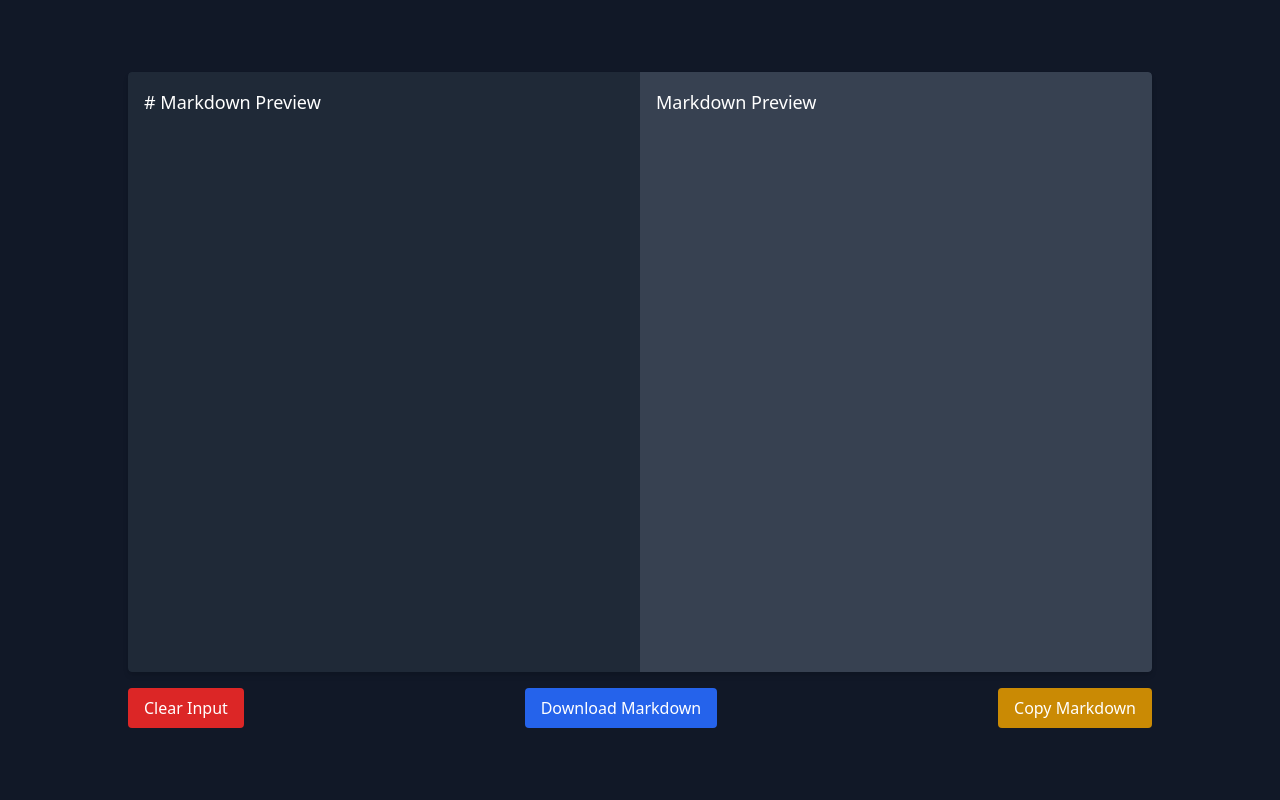
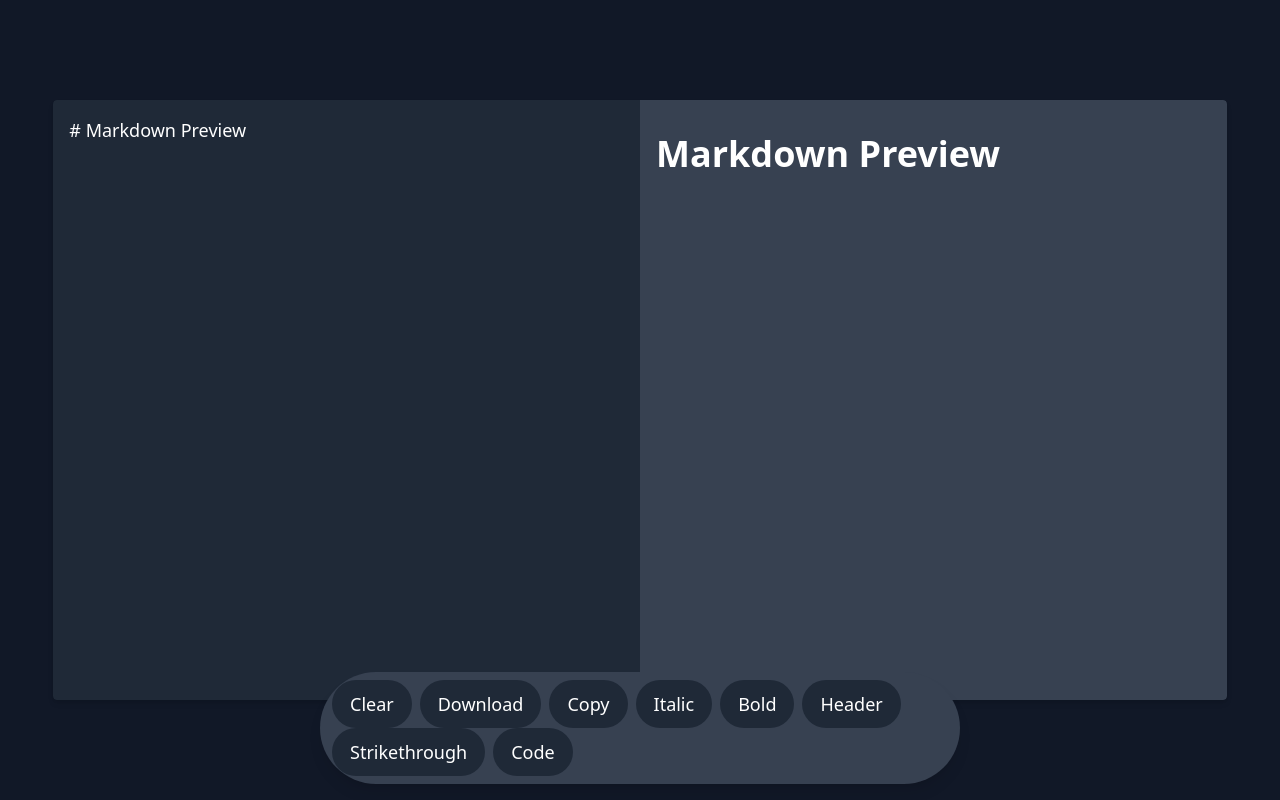
Before and after one commit to lohitkolluri/QuickMark-Preview, a Next.js app: page / in a window 1280 px wide. Built offline with nearby package versions, Linux system fonts and the light colour scheme.

Commit message:
🩹 Fix Markdown and Modify Ui

```diff
--- a/package.json
+++ b/package.json
@@ -9,10 +9,12 @@
     "lint": "next lint"
   },
   "dependencies": {
+    "@tailwindcss/typography": "^0.5.10",
     "next": "14.1.4",
     "react": "^18",
     "react-dom": "^18",
     "react-markdown": "^9.0.1",
+    "rehype-raw": "^7.0.0",
     "remark-gfm": "^4.0.0",
     "styled-components": "^6.1.8"
   },
--- /dev/null
+++ b/src/components/Navbar.jsx
@@ -0,0 +1,31 @@
+import React from 'react';
+
+const Navbar = ({ buttons }) => {
+  return (
+    <div className="fixed bottom-4 left-1/2 transform -translate-x-1/2 flex justify-center space-x-4">
+      <div className="navbar-container rounded-full bg-gray-900 p-2 shadow-lg" style={{ backgroundColor: '#374151' }}>
+        {buttons.map((button, index) => (
+          <button
+            key={index}
+            className="navbar-button transition-colors duration-300 hover:bg-gray-800 hover:text-white focus:outline-none focus:ring focus:ring-gray-300 text-lg"
+            style={{
+              backgroundColor: button.color === 'white' ? '#1F2937' : '#1F2937',
+              color: 'white',
+              padding: '10px 18px',
+              borderRadius: '999px',
+              cursor: 'pointer',
+              transition: 'background-color 0.3s',
+              margin: '0 4px',
+            }}
+            onClick={button.onClick}
+            aria-label={button.label}
+          >
+            {button.label}
+          </button>
+        ))}
+      </div>
+    </div>
+  );
+};
+
+export default Navbar;
--- /dev/null
+++ b/src/pages/Markdown.js
@@ -0,0 +1,142 @@
+import React, { useState, useRef } from 'react';
+import ReactMarkdown from 'react-markdown';
+import gfm from 'remark-gfm';
+import Navbar from '../components/Navbar';
+import rehypeRaw from 'rehype-raw';
+
+const Markdown = () => {
+  const initialMarkdown = `# Markdown Preview`;
+
+  const [markdown, setMarkdown] = useState(initialMarkdown);
+  const [isNavbarOpen, setIsNavbarOpen] = useState(false);
+  const textareaRef = useRef(null);
+
+  const handleChange = (e) => {
+    setMarkdown(e.target.value.replace(/\n/g, '  \n'));
+  };
+
+  const insertTextAtCursor = (text) => {
+    const { current } = textareaRef;
+    if (current) {
+      const { selectionStart, selectionEnd } = current;
+      const newText = current.value.substring(0, selectionStart) + text + current.value.substring(selectionEnd);
+      setMarkdown(newText);
+      current.focus();
+      current.selectionStart = current.selectionEnd = selectionStart + text.length;
+    }
+  };
+
+  const applyFormatting = (format) => {
+    switch (format) {
+      case 'italic':
+        insertTextAtCursor('*italic text* ');
+        break;
+      case 'bold':
+        insertTextAtCursor('**bold text** ');
+        break;
+      case 'header':
+        insertTextAtCursor('# Header ');
+        break;
+      case 'strikethrough':
+        insertTextAtCursor('~~strikethrough text~~ ');
+        break;
+      case 'code':
+        insertTextAtCursor('`language\n// code block\n`');
+        break;
+      default:
+        break;
+    }
+  };
+
+  const applySelectedFormatting = (format) => {
+    const { current } = textareaRef;
+    if (current) {
+      const { selectionStart, selectionEnd } = current;
+      const selectedText = current.value.substring(selectionStart, selectionEnd);
+      const newText =
+        current.value.substring(0, selectionStart) +
+        applyFormattingToSelectedText(selectedText, format) +
+        current.value.substring(selectionEnd);
+      setMarkdown(newText);
+      current.focus();
+      current.selectionStart = selectionStart;
+      current.selectionEnd = selectionEnd;
+    }
+  };
+
+  const applyFormattingToSelectedText = (text, format) => {
+    switch (format) {
+      case 'italic':
+        return `*${text}*`;
+      case 'bold':
+        return `**${text}**`;
+      case 'header':
+        return `# ${text}`;
+      case 'strikethrough':
+        return `~~${text}~~`;
+      case 'code':
+        return `\`\`\`language\n${text}\n\`\`\``;
+      default:
+        return text;
+    }
+  };
+
+  const clearInput = () => {
+    setMarkdown('');
+  };
+
+  const downloadMarkdown = () => {
+    const element = document.createElement('a');
+    const file = new Blob([markdown], { type: 'text/plain' });
+    element.href = URL.createObjectURL(file);
+    element.download = 'Markdown.md';
+    document.body.appendChild(element);
+    element.click();
+  };
+
+  const copyMarkdown = () => {
+    navigator.clipboard.writeText(markdown)
+      .then(() => alert('Markdown copied to clipboard!'))
+      .catch(error => console.error('Error copying markdown:', error));
+  };
+
+  const navbarButtons = [
+    { label: 'Clear', color: 'white', onClick: clearInput },
+    { label: 'Download', color: 'white', onClick: downloadMarkdown },
+    { label: 'Copy', color: 'white', onClick: copyMarkdown },
+    { label: 'Italic', color: 'white', onClick: () => applySelectedFormatting('italic') },
+    { label: 'Bold', color: 'white', onClick: () => applySelectedFormatting('bold') },
+    { label: 'Header', color: 'white', onClick: () => applySelectedFormatting('header') },
+    { label: 'Strikethrough', color: 'white', onClick: () => applySelectedFormatting('strikethrough') },
+    { label: 'Code', color: 'white', onClick: () => applySelectedFormatting('code') },
+  ];
+
+  const toggleNavbar = () => {
+    setIsNavbarOpen(!isNavbarOpen);
+  };
+
+  return (
+    <div className="flex items-center justify-center h-screen w-screen bg-gray-900 text-white relative">
+      <div className="flex w-11/12 h-3/4 rounded overflow-hidden shadow-md">
+        <textarea
+          ref={textareaRef}
+          className="w-1/2 h-full p-4 border-none text-lg bg-gray-800 resize-none rounded-l text-white"
+          value={markdown}
+          onChange={handleChange}
+          placeholder="Enter your Markdown here..."
+          aria-label="Markdown Editor"
+        />
+        <ReactMarkdown
+          className="markdown w-1/2 h-full p-4 overflow-y-auto text-lg bg-gray-700 rounded-r text-white"
+          rehypePlugins={[rehypeRaw]}
+          remarkPlugins={[gfm]}
+          children={markdown}
+          aria-label="Markdown Preview"
+        />
+      </div>
+      <Navbar buttons={navbarButtons} isOpen={isNavbarOpen} toggleNavbar={toggleNavbar} />
+    </div>
+  );
+};
+
+export default Markdown;
--- a/src/pages/index.js
+++ b/src/pages/index.js
@@ -1,84 +1,12 @@
-import React, { useState } from 'react';
-import ReactMarkdown from 'react-markdown';
-import gfm from 'remark-gfm';
+import React from 'react';
+import Markdown from '../pages/Markdown';
 
-const Index = () => {
-  const initialMarkdown = `# Markdown Preview`;
-
-  const [markdown, setMarkdown] = useState(initialMarkdown);
-  const [showPreview, setShowPreview] = useState(true);
-
-  const handleChange = (e) => {
-    setMarkdown(e.target.value);
-  };
-
-  const togglePreview = () => {
-    setShowPreview(!showPreview);
-  };
-
-  const clearInput = () => {
-    setMarkdown('');
-  };
-
-  const downloadMarkdown = () => {
-    const element = document.createElement('a');
-    const file = new Blob([markdown], { type: 'text/plain' });
-    element.href = URL.createObjectURL(file);
-    element.download = 'Markdown.md';
-    document.body.appendChild(element);
-    element.click();
-  };
-
-  const copyMarkdown = () => {
-    navigator.clipboard.writeText(markdown)
-      .then(() => alert('Markdown copied to clipboard!'))
-      .catch(error => console.error('Error copying markdown:', error));
-  };
-
+const Home = () => {
   return (
-    <div className="flex flex-col items-center justify-center h-screen w-screen bg-gray-900 text-white">
-      <div className="flex w-4/5 h-3/4 rounded overflow-hidden shadow-md">
-        <textarea
-          className="w-1/2 h-full p-4 border-none text-lg bg-gray-800 resize-none rounded-l text-white"
-          value={markdown}
-          onChange={handleChange}
-          placeholder="Enter your Markdown here..."
-          aria-label="Markdown Editor"
-        />
-        {showPreview && (
-          <ReactMarkdown
-            className="w-1/2 h-full p-4 overflow-y-auto text-lg bg-gray-700 rounded-r" // Changed bg-gray-800 to bg-gray-700
-            remarkPlugins={[gfm]}
-            children={markdown}
-            aria-label="Markdown Preview"
-          />
-        )}
-      </div>
-      <div className="flex justify-between w-4/5 mt-4">
-        <button
-          className="px-4 py-2 bg-red-600 text-white rounded cursor-pointer transition-colors duration-300 hover:bg-red-500"
-          onClick={clearInput}
-          aria-label="Clear Input"
-        >
-          Clear Input
-        </button>
-        <button
-          className="px-4 py-2 bg-blue-600 text-white rounded cursor-pointer transition-colors duration-300 hover:bg-blue-500"
-          onClick={downloadMarkdown}
-          aria-label="Download Markdown"
-        >
-          Download Markdown
-        </button>
-        <button
-          className="px-4 py-2 bg-yellow-600 text-white rounded cursor-pointer transition-colors duration-300 hover:bg-yellow-500"
-          onClick={copyMarkdown}
-          aria-label="Copy Markdown"
-        >
-          Copy Markdown
-        </button>
-      </div>
+    <div>
+      <Markdown />
     </div>
   );
 };
 
-export default Index;
+export default Home;
--- a/src/styles/globals.css
+++ b/src/styles/globals.css
@@ -16,3 +16,6 @@ body {
       rgb(var(--background-start-rgb))
     );
 }
+.markdown > * {
+  all: revert;
+}
--- a/tailwind.config.js
+++ b/tailwind.config.js
@@ -14,5 +14,7 @@ module.exports = {
       },
     },
   },
-  plugins: [],
+  plugins: [
+    require('@tailwindcss/typography')
+  ]
 };
```
Also changed, not shown: 1 other file (tests, documents, lock files or other folders).
